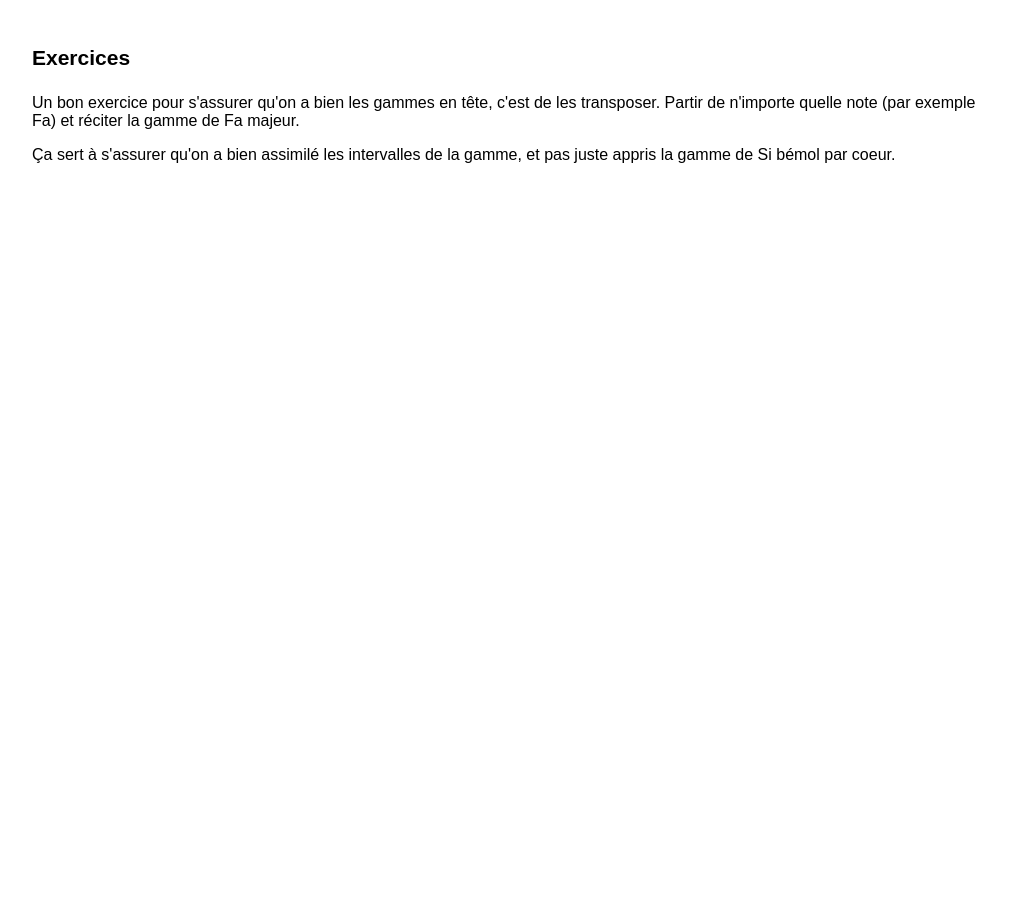
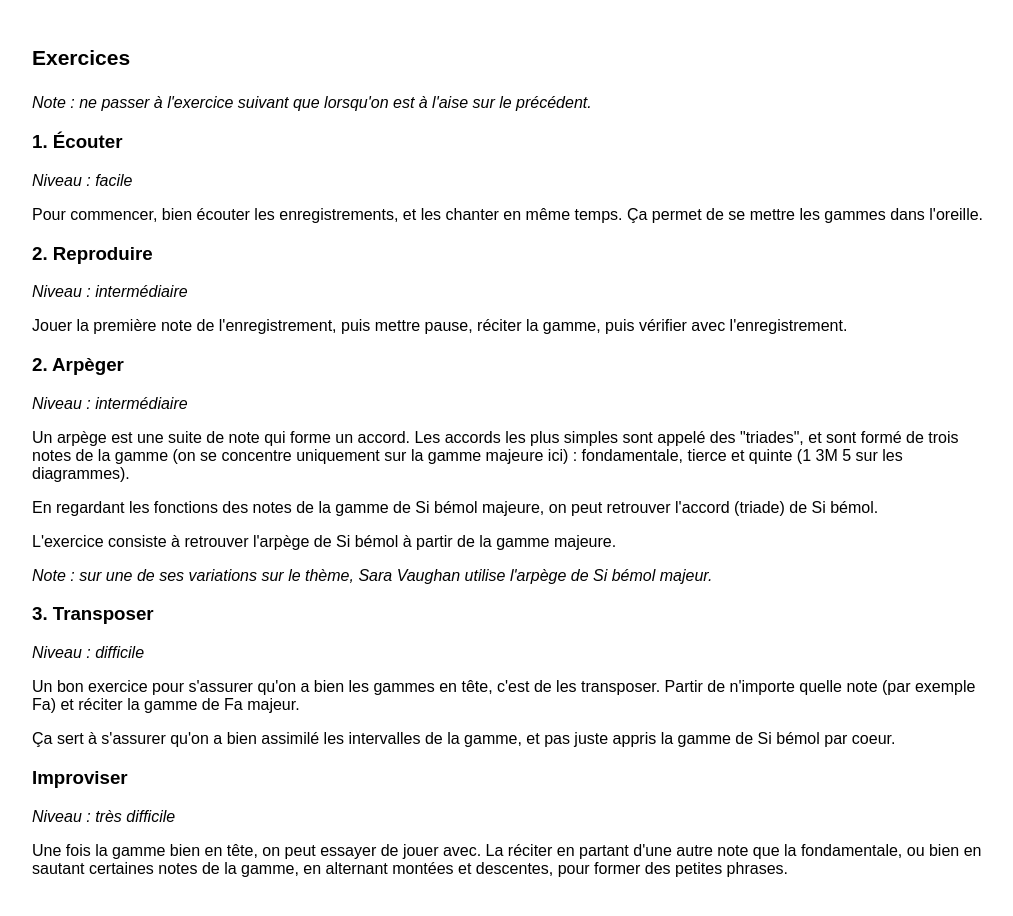
Before and after one commit to kimlai/i-got-rhythm, a React (Create React App) app: page / in a window 1280 px wide. Shown: the part 1400-2316 px from the top of the page, without its empty margins (128-1141 px from the left). Before the commit the page ends 1604 px from the top, so only its background shows below. Built offline with nearby package versions, Linux system fonts and the light colour scheme.

Commit message:
Better exercices

```diff
--- a/src/App.js
+++ b/src/App.js
@@ -89,6 +89,40 @@ class App extends Component {
                 <Scale scale={blues} highlights={['E']} />
                 <audio src={BbBluesScale} controls />
                 <h2>Exercices</h2>
+                <em>Note : ne passer à l'exercice suivant que lorsqu'on est à l'aise sur le précédent.</em>
+                <h3>1. Écouter</h3>
+                <em>Niveau : facile</em>
+                <p>
+                    Pour commencer, bien écouter les enregistrements, et les chanter en même temps.
+                    Ça permet de se mettre les gammes dans l'oreille.
+                </p>
+                <h3>2. Reproduire</h3>
+                <em>Niveau : intermédiaire</em>
+                <p>
+                    Jouer la première note de l'enregistrement, puis mettre pause, réciter la gamme,
+                    puis vérifier avec l'enregistrement.
+                </p>
+                <h3>2. Arpèger</h3>
+                <em>Niveau : intermédiaire</em>
+                <p>
+                    Un arpège est une suite de note qui forme un accord. Les accords les plus simples
+                    sont appelé des "triades", et sont formé de trois notes de la gamme (on se concentre
+                    uniquement sur la gamme majeure ici) : fondamentale, tierce et quinte (1 3M 5 sur les
+                    diagrammes).
+                </p>
+                <p>
+                    En regardant les fonctions des notes de la gamme de Si bémol majeure, on peut
+                    retrouver l'accord (triade) de Si bémol.
+                </p>
+                <p>
+                    L'exercice consiste à retrouver l'arpège de Si bémol à partir de la gamme majeure.
+                </p>
+                <em>
+                    Note : sur une de ses variations sur le thème, Sara Vaughan utilise l'arpège
+                    de Si bémol majeur.
+                </em>
+                <h3>3. Transposer</h3>
+                <em>Niveau : difficile</em>
                 <p>
                     Un bon exercice pour s'assurer qu'on a bien les gammes en tête, c'est de les transposer.
                     Partir de n'importe quelle note (par exemple Fa) et réciter la gamme de Fa majeur.
@@ -97,6 +131,13 @@ class App extends Component {
                     Ça sert à s'assurer qu'on a bien assimilé les intervalles de la gamme, et pas juste
                     appris la gamme de Si bémol par coeur.
                 </p>
+                <h3>Improviser</h3>
+                <em>Niveau : très difficile</em>
+                <p>
+                    Une fois la gamme bien en tête, on peut essayer de jouer avec. La réciter en partant
+                    d'une autre note que la fondamentale, ou bien en sautant certaines notes de la gamme,
+                    en alternant montées et descentes, pour former des petites phrases.
+                </p>
             </div>
         );
     }
```
